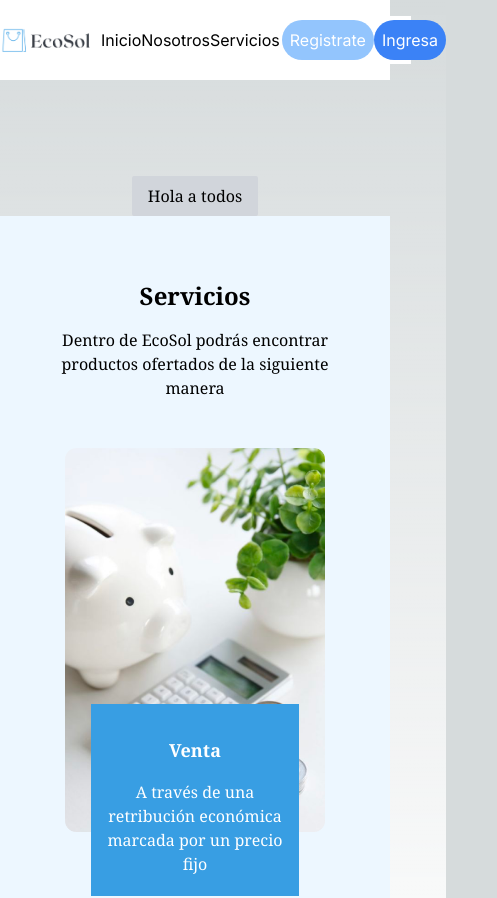
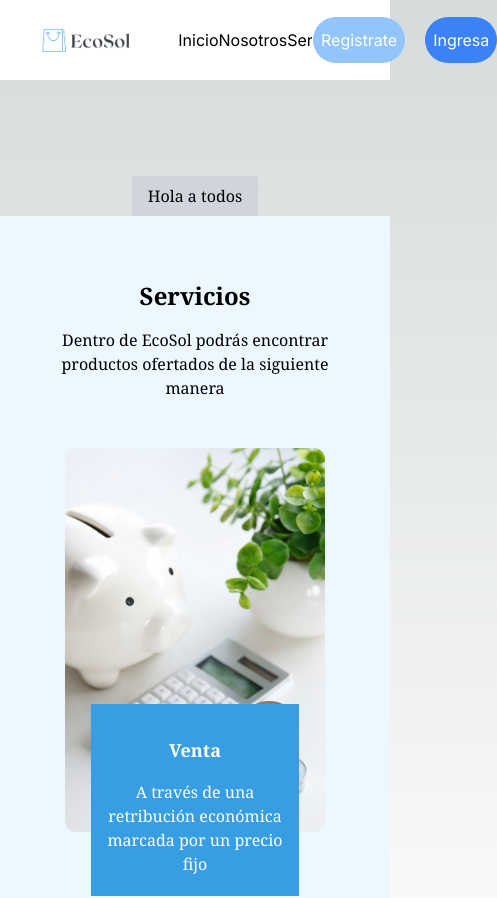
Before and after one commit to Chuyini/EcoSol, a Next.js app: page / in a window 390 px wide. Shown: the top 898 px of the page, 497 px wide, since content can reach past the window. Built offline with nearby package versions, Linux system fonts and the light colour scheme.

Commit message:
NavBar para navegador, falta ser responsivo
Modelo del NavBar para escritorio hecho, aun faltan agregar las funciones para que sea responsivo

```diff
--- a/components/atoms/Logo/Logo.tsx
+++ b/components/atoms/Logo/Logo.tsx
@@ -4,7 +4,7 @@ import Image from "next/image";
 const Logo: FunctionComponent = ({
 
 }) => {
-  return <Image src={"/logo.png"} alt="logo" width={100} height={100}/>
+  return <Image src={"/logo.png"} alt="logo" width={100} height={100} className="ml-10"/>
 };
 
 export default Logo;
--- a/components/molecules/Navigation/Navigation.tsx
+++ b/components/molecules/Navigation/Navigation.tsx
@@ -14,7 +14,7 @@ const Navigation: FunctionComponent<NavigationProps> = ({
   buttons,
 }) => {
   return (
-    <div className="w-1/2 flex justify-between border-white border h-12 bg-white">
+    <div className="w-1/4 flex justify-between border-white border h-12 bg-white">
       {buttons.map((button) => (
         <Link href={button.url} key={button.url} className="flex m-auto text-black">
           {button.name}
--- a/components/molecules/UserButtons/UserButtons.tsx
+++ b/components/molecules/UserButtons/UserButtons.tsx
@@ -21,11 +21,11 @@ const UserButtons: FunctionComponent<UserButtonsProps> = ({
   buttons,
 }) => {
   return (
-    <div className="w-1/3 flex justify-between border-white border h-12 bg-white">
+    <div className="w-1/5 flex border-white border h-12 bg-white">
       {buttons.map((button) => {
         const variant = VARIANTS[button.variant] + " ";
         return (
-        <Link href={button.url} key={button.url} className={variant + "flex m-auto text-white p-2 rounded-full w-32 items-center justify-center"}>
+        <Link href={button.url} key={button.url} className={variant + "flex mr-5 text-white p-2 rounded-full w-32 items-center justify-center"}>
           {button.name}
         </Link>
       )})}
```
Also changed, not shown: app/layout.tsx (line endings or trailing spaces).
